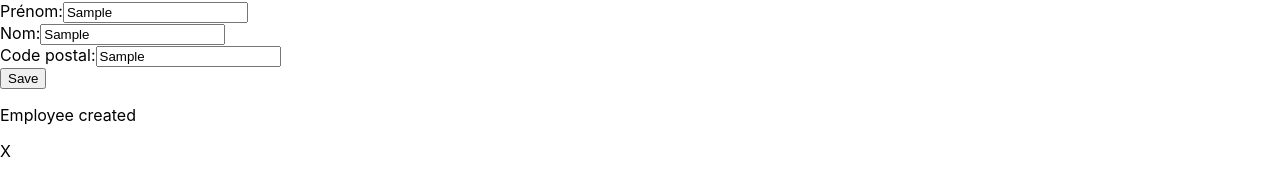
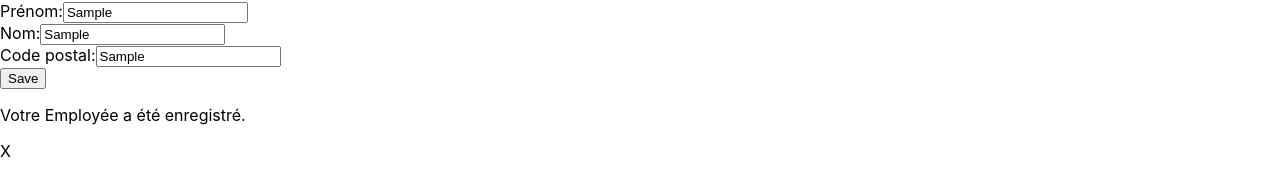
Before and after one commit to Dakusy/wealthhealth, a React (Create React App) app: page / in a window 1280 px wide. Both pictures are taken after typing "Sample", "Sample", "Sample" into the empty fields and a click on the button "Save". Shown: the part 206-401 px from the top of the page. Built offline with nearby package versions, Linux system fonts and the light colour scheme.

Commit message:
modif answer from modal

```diff
--- a/src/components/modal.jsx
+++ b/src/components/modal.jsx
@@ -4,7 +4,7 @@ function Modal({ closeModal }) {
     return (
         <div className={closeModal ? "modal_container" : "modal_display"}>
             <div className="modal_show">
-                <p>Employee created</p>
+                <p>Votre Employée a été enregistré.</p>
                 <div className="close_modal">
                     <p onClick={() => closeModal(false)}>X</p>
                 </div>
```
